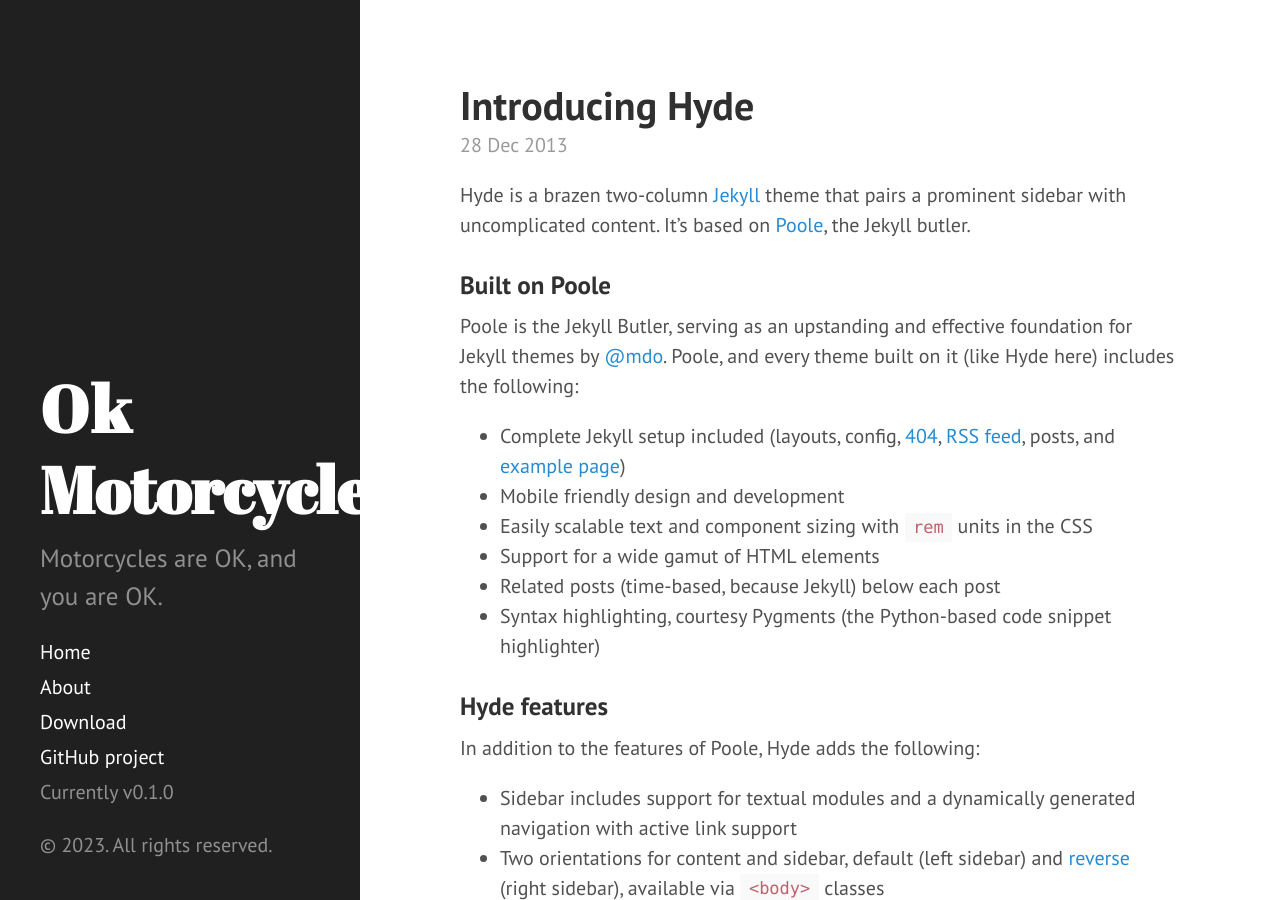
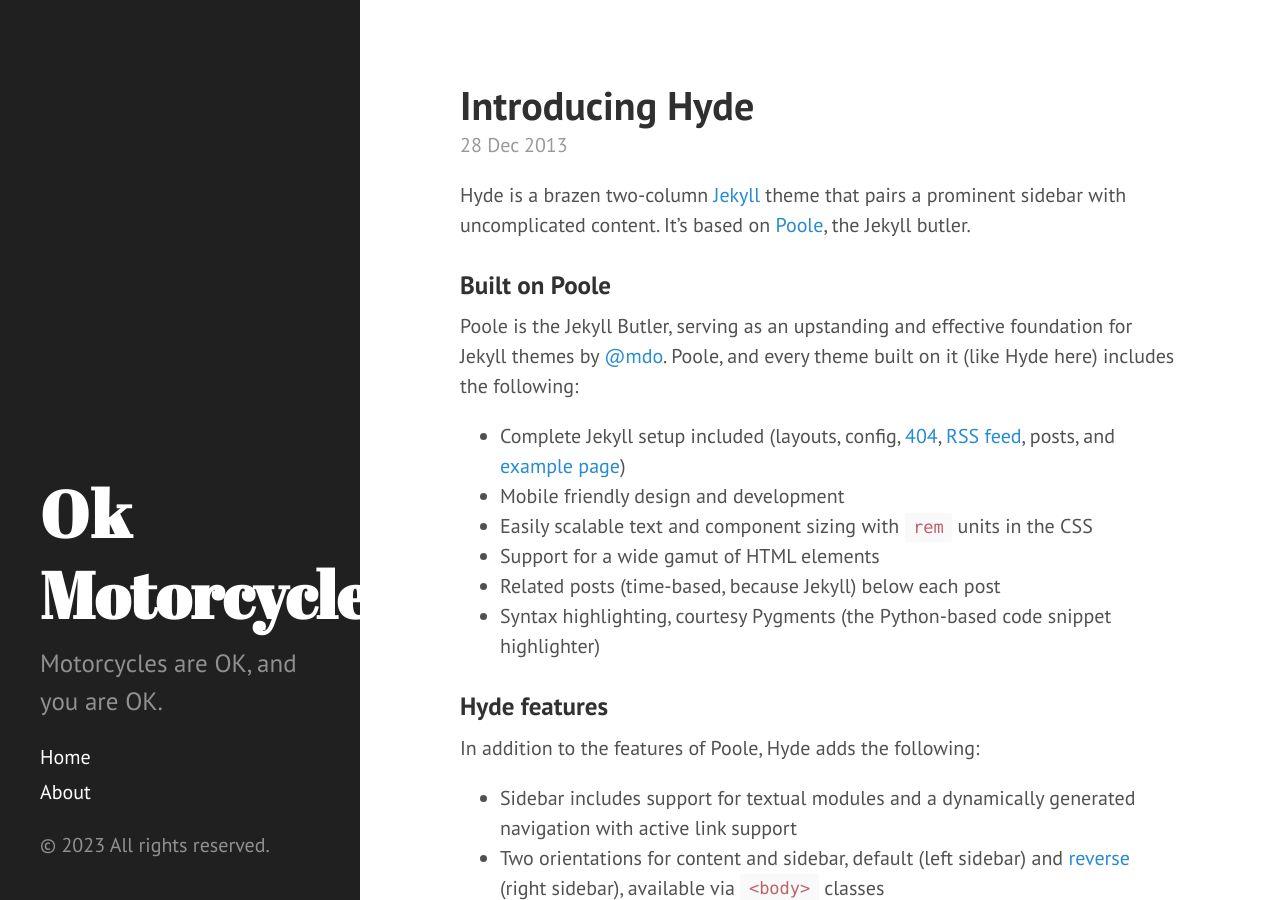
Before and after one commit to greyski/ok-motorcycles-website, a Jekyll site: the page built from index.html, in a window 1280 px wide and 900 px high. Built offline with Jekyll 4.4.1, drawn with Linux system fonts in a browser that asks for light colours; the list of posts is cut into pages by our own code.

Commit message:
Update sidebar.html

```diff
--- a/_includes/sidebar.html
+++ b/_includes/sidebar.html
@@ -25,12 +25,8 @@
           {% endif %}
         {% endif %}
       {% endfor %}
-
-      <a class="sidebar-nav-item" href="{{ site.github.repo }}/archive/v{{ site.version }}.zip">Download</a>
-      <a class="sidebar-nav-item" href="{{ site.github.repo }}">GitHub project</a>
-      <span class="sidebar-nav-item">Currently v{{ site.version }}</span>
     </nav>
 
-    <p>&copy; {{ site.time | date: '%Y' }}. All rights reserved.</p>
+    <p>&copy; {{ site.time | date: '%Y' }} All rights reserved.</p>
   </div>
 </div>
```
